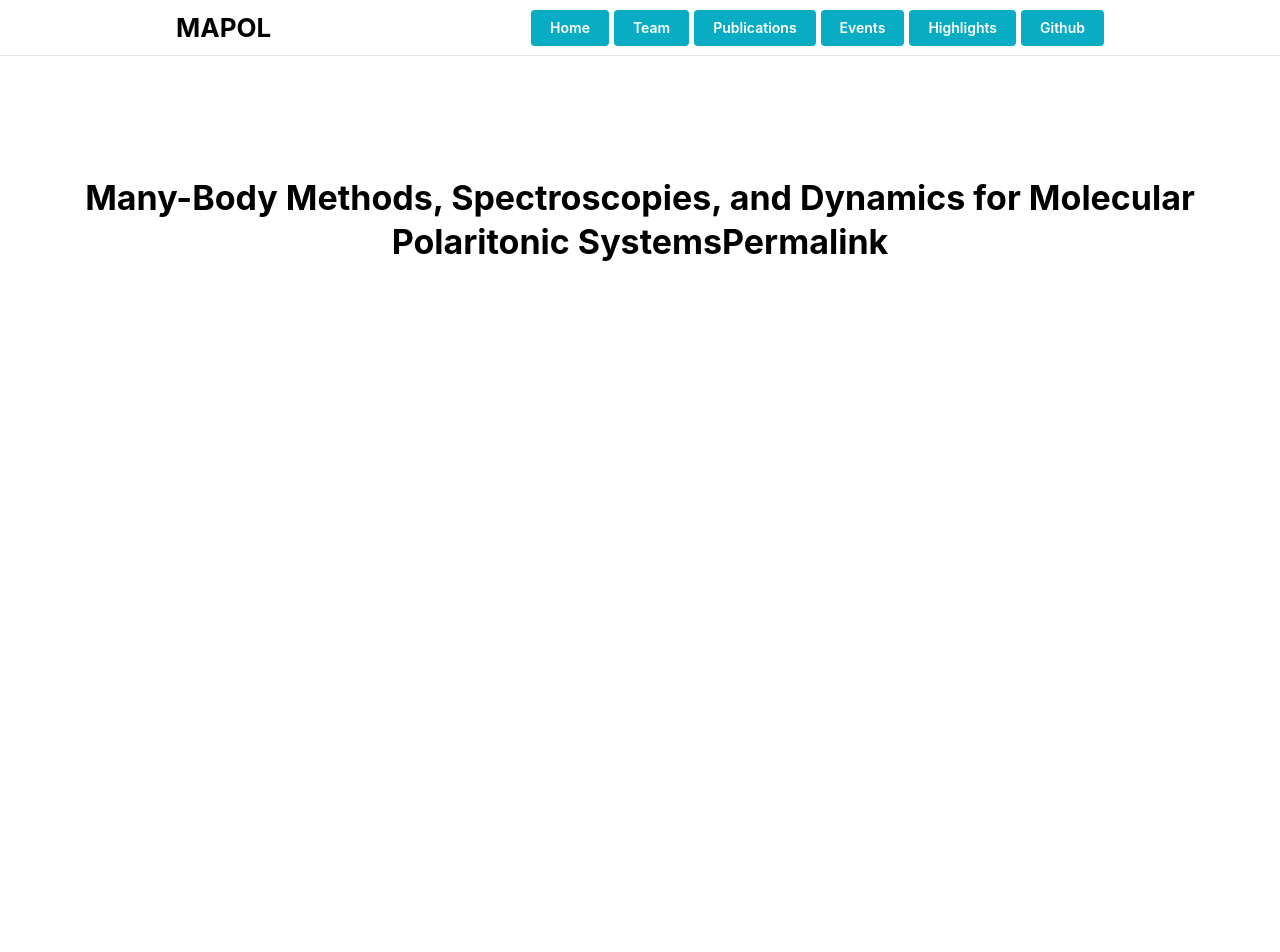
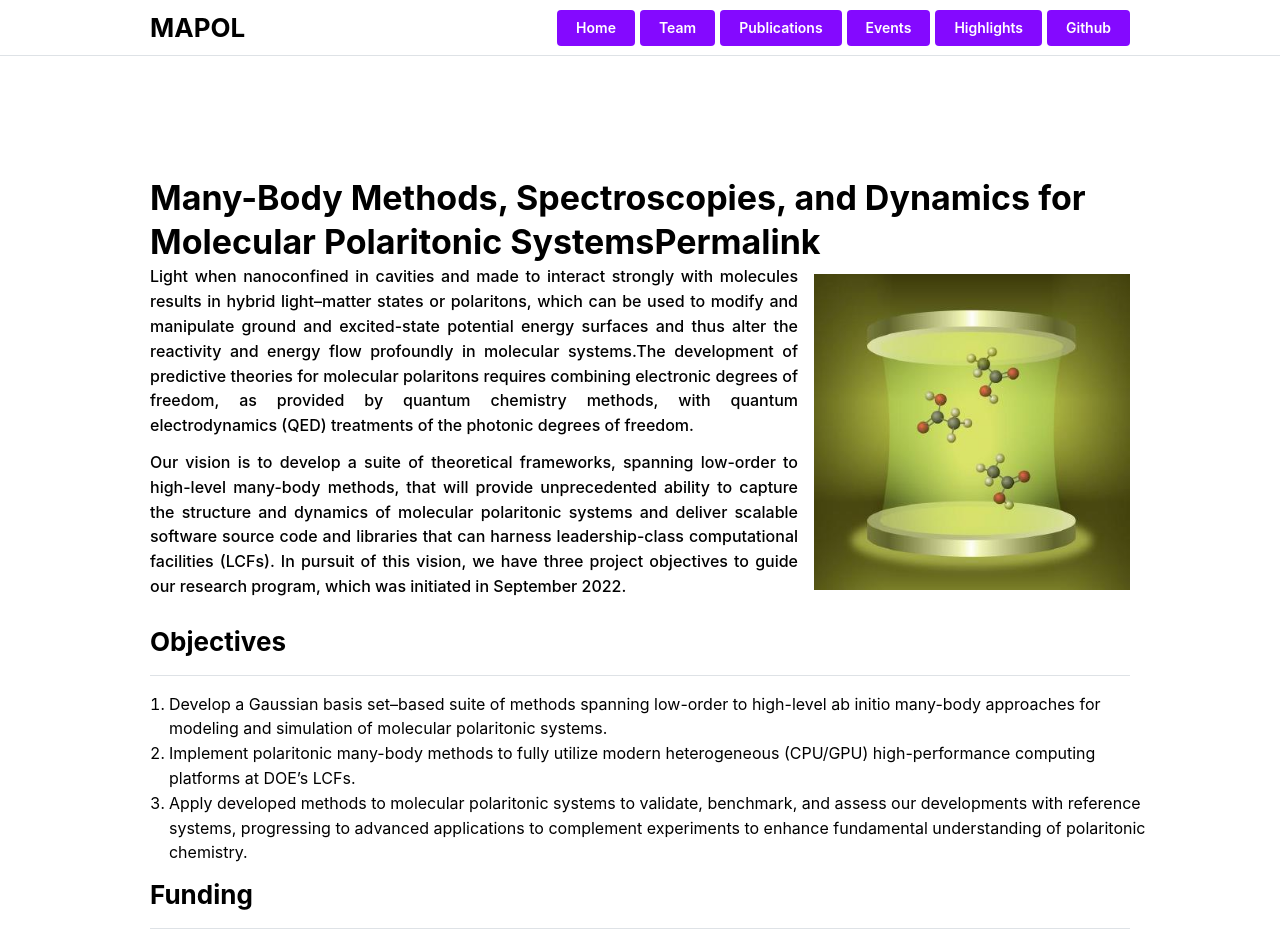
Before and after one commit to mapol-chem/mapol-web, a React (Create React App) app: page /test-app/home in a window 1280 px wide. Shown: the top 952 px of the page. Before the commit the page ends 800 px from the top, so only its background shows below. Built offline with nearby package versions, Linux system fonts and the light colour scheme.

Commit message:
initial version of homepage and header

```diff
--- a/package.json
+++ b/package.json
@@ -5,6 +5,7 @@
   "private": true,
   "dependencies": {
     "@mantine/core": "^7.17.3",
+    "@mantine/dates": "^7.17.3",
     "@mantine/hooks": "^7.17.3",
     "@mantinex/mantine-logo": "^1.1.0",
     "@tabler/icons-react": "^3.31.0",
--- a/src/App.jsx
+++ b/src/App.jsx
@@ -1,12 +1,14 @@
 
 import './App.css';
 import '@mantine/core/styles.css';
+import '@mantine/dates/styles.css';
 import { Route, Routes, Navigate, BrowserRouter } from 'react-router-dom';
 import { AppHeader } from './pages/AppHeader';
 import { MantineProvider, createTheme } from '@mantine/core';
 import { HeaderMenu } from './pages/HeaderMenu';
 import { HomePage } from './pages/HomePage';
 import { TeamsPage } from './pages/TeamsPage';
+import { EventsPage } from './pages/EventsPage';
 
 //#8e8820
 
@@ -23,20 +25,44 @@ const myColors = {
     "#a9a339",
     "#969130",
     "#817d22"
+  ],
+  'mapol-lavender': [
+    "#eeeefc",
+    "#d8d8f2",
+    "#adade7",
+    "#817fdd",
+    "#5c59d5",
+    "#4540d0",
+    "#3934cf",
+    "#2c28b7",
+    "#2623a4",
+    "#1d1d91"
+  ],
+  'mapol-violet': [
+    "#f8e9ff",
+    "#e8cfff",
+    "#cd9bff",
+    "#b164ff",
+    "#9a36fe",
+    "#8b19fe",
+    "#8409ff",
+    "#7100e4",
+    "#6400cc",
+    "#5600b4"
   ]
 };
 
 // Create the theme
 const myTheme = createTheme({
   colors: myColors,
-  primaryColor: 'ocean-blue', // Set the primary color to your custom color
+  primaryColor: 'mapol-violet', // Set the primary color to your custom color
   // You can also customize other theme properties here
 });
 function App() {
   return (
     <MantineProvider theme={myTheme}>
       <BrowserRouter>
-    <div className="App">
+    <div >
       <header >
        <HeaderMenu/>
       </header>
@@ -46,7 +72,7 @@ function App() {
             <Route path="/test-app" element={<HomePage />} />
             <Route path="/test-app/home" element={<HomePage />} />
             <Route path="/test-app/team" element={<TeamsPage />} />
-
+            <Route path="/test-app/events" element={<EventsPage />} />
           </Routes>
 
     </div>
--- /dev/null
+++ b/src/pages/EventsPage.jsx
@@ -0,0 +1,10 @@
+import { Container } from '@mantine/core'
+import { Calendar } from '@mantine/dates'
+
+export const EventsPage = () => {
+  return (
+    <Container fluid style={{ padding: '0 150px 200px 150px' }}>
+      <Calendar />
+    </Container>
+  )
+}
--- a/src/pages/HeaderMenu.jsx
+++ b/src/pages/HeaderMenu.jsx
@@ -73,7 +73,7 @@ export function HeaderMenu() {
 
   return (
     <header className={classes.header}>
-      <Container size="md">
+      <Container fluid h={50} style={{ padding: '0 150px 200px 150px' }}>
         <div className={classes.inner}>
           <Title order={2}>MAPOL</Title>
           <Group gap={5} visibleFrom="sm">
--- a/src/pages/HomePage.jsx
+++ b/src/pages/HomePage.jsx
@@ -1,7 +1,90 @@
-import { Title } from '@mantine/core';
+import {
+  Title,
+  List,
+  Text,
+  Center,
+  Container,
+  Image,
+  Stack,
+  Grid,
+  Space,
+  Divider
+} from '@mantine/core'
+import mapol_graphic from '../images/mapol.jpeg'
+export const HomePage = () => {
+  return (
+    <>
+      <Container fluid style={{ padding: '0 150px 200px 150px' }}>
+        <Title align="left" order={1}>
+          Many-Body Methods, Spectroscopies, and Dynamics for Molecular
+          Polaritonic SystemsPermalink
+        </Title>
 
-export const HomePage = () => {
-    return (
-        <Title order={1}>Many-Body Methods, Spectroscopies, and Dynamics for Molecular Polaritonic SystemsPermalink</Title>
-    )
+        <Grid align="center">
+          <Grid.Col span={8}>
+            <Text align="justify" fw={500}>
+              Light when nanoconfined in cavities and made to interact strongly
+              with molecules results in hybrid light–matter states or
+              polaritons, which can be used to modify and manipulate ground and
+              excited-state potential energy surfaces and thus alter the
+              reactivity and energy flow profoundly in molecular systems.The
+              development of predictive theories for molecular polaritons
+              requires combining electronic degrees of freedom, as provided by
+              quantum chemistry methods, with quantum electrodynamics (QED)
+              treatments of the photonic degrees of freedom.
+            </Text>
+            <Space h="sm" />
+            <Text fw={500} align="justify">
+              Our vision is to develop a suite of theoretical frameworks,
+              spanning low-order to high-level many-body methods, that will
+              provide unprecedented ability to capture the structure and
+              dynamics of molecular polaritonic systems and deliver scalable
+              software source code and libraries that can harness
+              leadership-class computational facilities (LCFs). In pursuit of
+              this vision, we have three project objectives to guide our
+              research program, which was initiated in September 2022.
+            </Text>
+          </Grid.Col>
+          <Grid.Col span={4}>
+            <Image src={mapol_graphic} alt="Mapol Graphic" />
+          </Grid.Col>
+        </Grid>
+        <br />
+        <Title align="left" order={2}>
+          Objectives
+        </Title>
+        <Divider my="md" />
+        <List type="ordered" >
+          <List.Item>
+            <Text size="md" align="left">
+              Develop a Gaussian basis set–based suite of methods spanning
+              low-order to high-level ab initio many-body approaches for
+              modeling and simulation of molecular polaritonic systems.
+            </Text>
+          </List.Item>
+          <List.Item>
+          <Text size="md" align="left">
+              Implement polaritonic many-body methods to fully utilize modern
+              heterogeneous (CPU/GPU) high-performance computing platforms at
+              DOE’s LCFs.
+            </Text>
+          </List.Item>
+          <List.Item>
+            <Text size="md" align="left">
+              Apply developed methods to molecular polaritonic systems to
+              validate, benchmark, and assess our developments with reference
+              systems, progressing to advanced applications to complement
+              experiments to enhance fundamental understanding of polaritonic
+              chemistry.
+            </Text>
+          </List.Item>
+        </List>
+        <Space h="sm" />
+        <Title align="left" order={2}>
+          Funding
+        </Title>
+        <Divider my="md" />
+      </Container>
+    </>
+  )
 }
--- a/src/pages/TeamsPage.jsx
+++ b/src/pages/TeamsPage.jsx
@@ -1,8 +1,9 @@
-import { Title } from '@mantine/core';
+import { Title, Container } from '@mantine/core';
 
 export const TeamsPage  = () => {
     return (
+         <Container fluid style={{ padding: '0 150px 200px 150px' }}>
         <Title order={1}>Team</Title>
-
+        </Container>
     )
 }
```
Also changed, not shown: src/images/mapol.jpeg (added), 1 other file (tests, documents, lock files or other folders).
